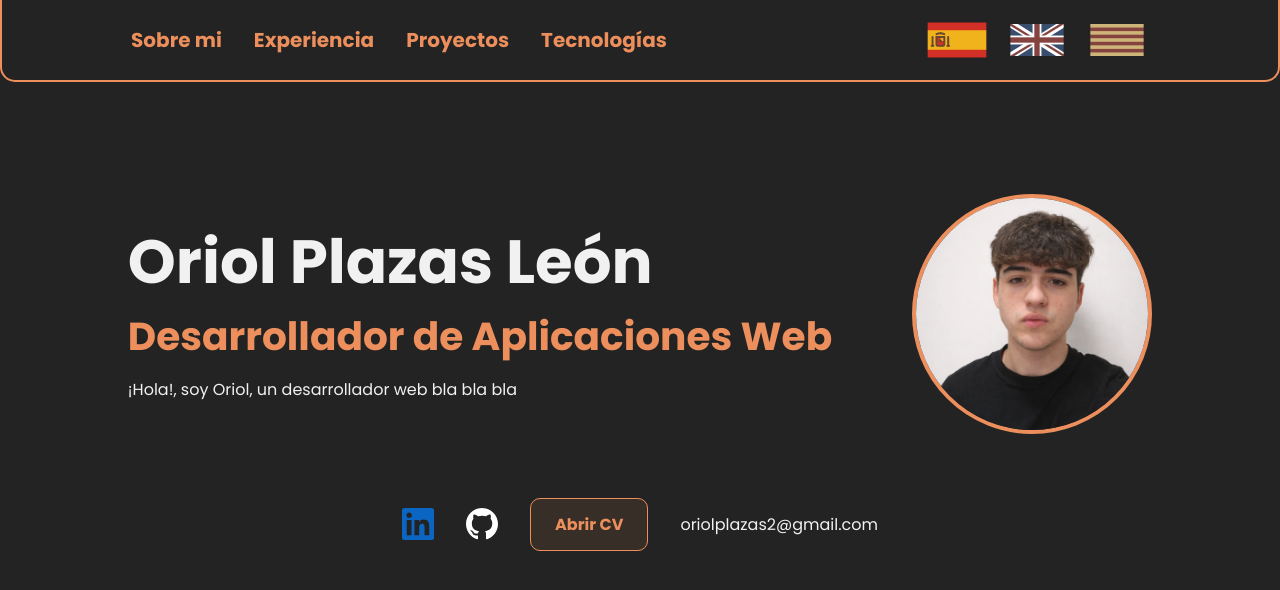
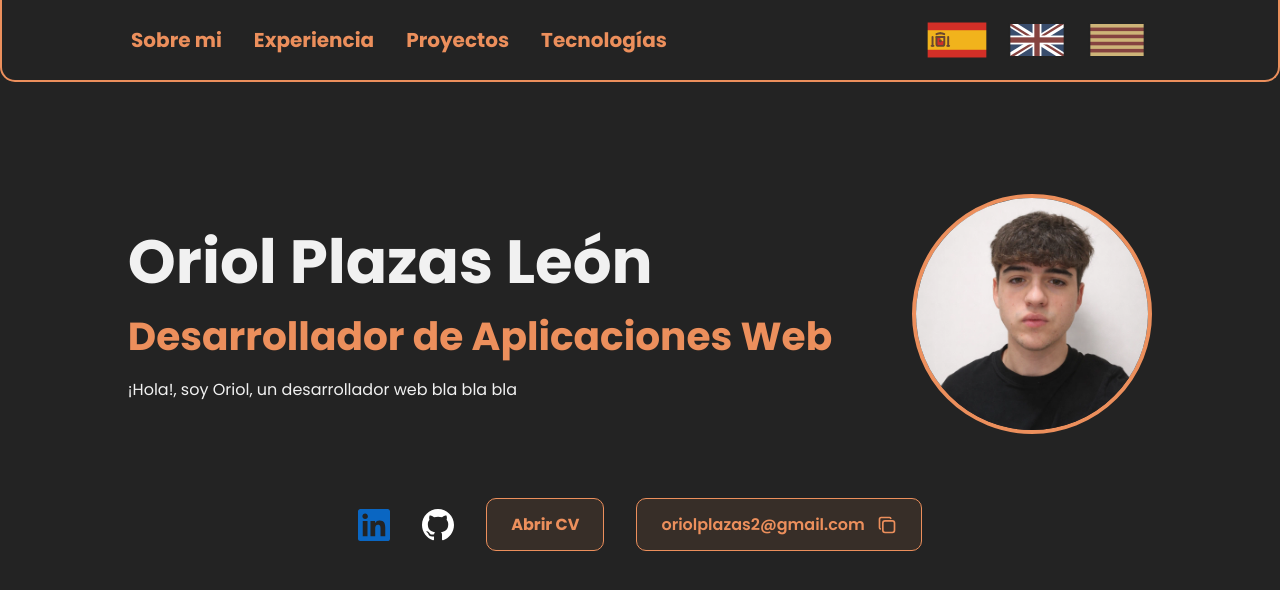
Before and after one commit to oriioll/portfolio, a Vue app: page / in a window 1280 px wide. Shown: the top 590 px of the page. Built offline with nearby package versions, Linux system fonts and the light colour scheme.

Commit message:
feat: add copy feature for the email

```diff
--- a/src/components/hero/HeroCtas.vue
+++ b/src/components/hero/HeroCtas.vue
@@ -1,7 +1,38 @@
 <script setup lang="ts">
+import { ref } from 'vue';
 //Importing i18n objects
 import { useI18n } from 'vue-i18n';
 const { t, locale } = useI18n();
+
+//Handling email copy to clipboard
+const EMAIL: string = 'oriolplazas2@gmail.com';
+let copied = ref(false)
+
+/**
+ * Function that copies a text to the clipboard and changes a reactive variable to change the svg for 2 seconds
+ * @param txt the txt you want to copy
+ * @author Oriol Plazas León
+ * @since 27/02/2026
+ * @see navigator.clipboard.writeText()
+ * @see changeSvg()
+ */
+function cpText(txt: string): void {
+    navigator.clipboard.writeText(txt).then(changeSvg);
+}
+
+/**
+ * Function that changes a reactive variable to change the svg for 2 seconds
+ * @author Oriol Plazas León
+ * @since 27/02/2026
+ * @see cpText()
+ */
+const changeSvg = (): void => {
+    copied.value = true;
+    setTimeout(() => {
+        copied.value = false;
+    }, 2000);
+}
+
 /**
  * Arrow function that opens a link in a new tab
  * @param url the url you want to open in a new tab
@@ -9,9 +40,11 @@ const { t, locale } = useI18n();
  * @since 27/02/2026
  * @see window()
  */
-const openLink = (url: string) => {
+const openLink = (url: string): void => {
     window.open(url, '_blank');
 }
+
+
 </script>
 <template>
     <section class="ctas">
@@ -34,7 +67,24 @@ const openLink = (url: string) => {
             <a class="openCv" :key="locale" href="/CV_Oriol_Plazas.pdf" target="_blank">{{ t('hero.openCv') }}</a>
         </Transition>
 
-        <p>oriolplazas2@gmail.com</p>
+        <div class="mail">
+            <p>{{ EMAIL }}</p>
+            <!--Copy to clipboard SVG - Only if not copied -->
+            <svg v-if="!copied" @click="cpText(EMAIL)" class="cpSvg" xmlns="http://www.w3.org/2000/svg"
+                viewBox="0 0 24 24">
+                <g fill="none" stroke="var(--accent-ui)" stroke-linecap="round" stroke-linejoin="round"
+                    stroke-width="2">
+                    <path
+                        d="M7 9.667A2.667 2.667 0 0 1 9.667 7h8.666A2.667 2.667 0 0 1 21 9.667v8.666A2.667 2.667 0 0 1 18.333 21H9.667A2.667 2.667 0 0 1 7 18.333z" />
+                    <path d="M4.012 16.737A2 2 0 0 1 3 15V5c0-1.1.9-2 2-2h10c.75 0 1.158.385 1.5 1" />
+                </g>
+            </svg>
+            <svg v-else class="cpSvg" xmlns="http://www.w3.org/2000/svg"  viewBox="0 0 24 24"
+                fill="none" stroke="var(--accent-ui)" stroke-width="2" stroke-linecap="round" stroke-linejoin="round">
+                <path stroke="none" d="M0 0h24v24H0z" fill="none" />
+                <path d="M5 12l5 5l10 -10" />
+            </svg>
+        </div>
     </section>
 </template>
 <style scoped>
@@ -45,15 +95,18 @@ const openLink = (url: string) => {
     align-items: center;
     gap: 2rem;
 }
+
 .ctas svg {
     width: 2rem;
     height: 2rem;
     cursor: pointer;
     transition: all .25s ease-out;
 }
+
 .ctas svg:hover {
     transform: translateY(-2px);
 }
+
 .openCv {
     text-decoration: none;
     padding: .8rem 1.5rem;
@@ -68,6 +121,25 @@ const openLink = (url: string) => {
 .openCv:hover {
     filter: brightness(1.2);
     transform: translateY(-2px);
+}
+
+.mail {
+    display: flex;
+    flex-direction: row;
+    align-items: center;
+    justify-content: center;
+    gap: .75rem;
+    border: solid 1px var(--accent-ui);
+    border-radius: 10px;
+    background-color: rgba(236, 143, 92, 0.1);
+    padding: .8rem 1.5rem;
+    color: var(--accent-ui);
+    font-weight: 600;
+}
+
+.mail .cpSvg {
+    width: 1.25rem;
+    height: 1.25rem;
 }
 
 /*Animations for when changing lang */
```
